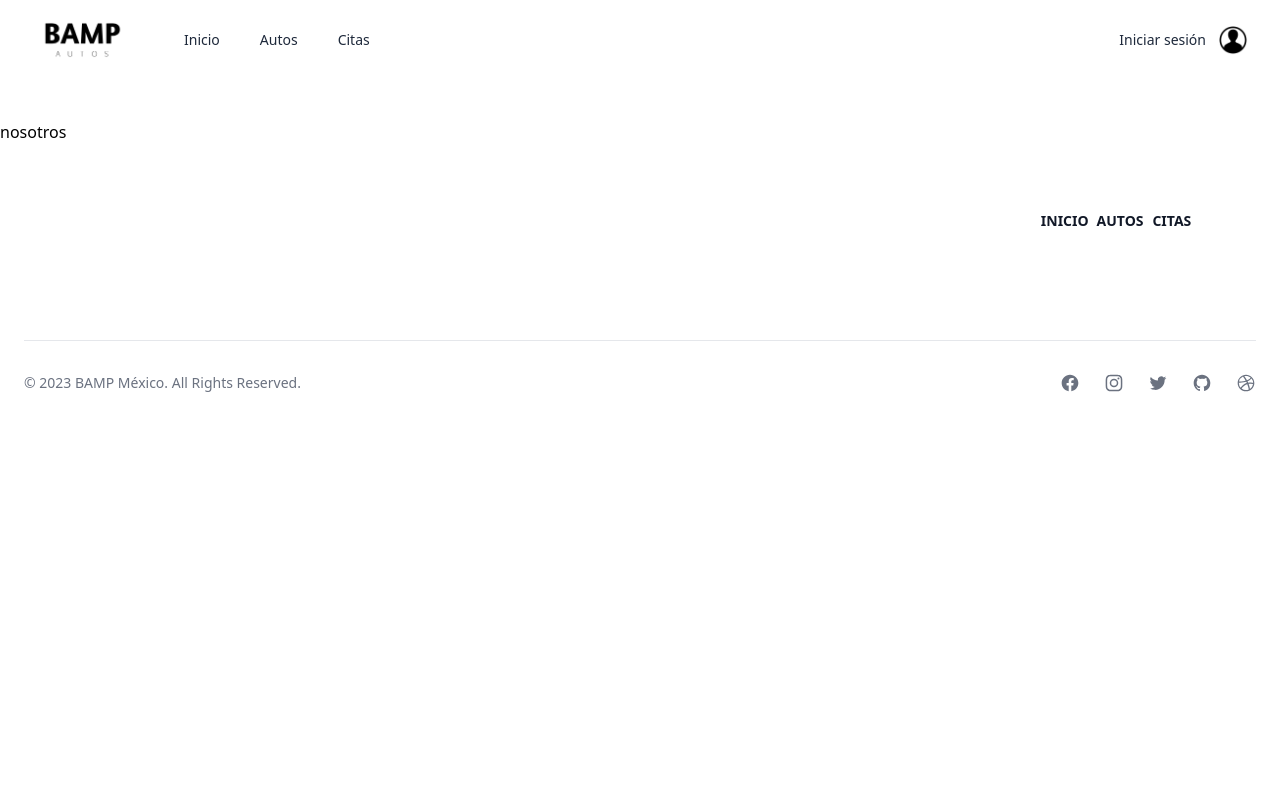
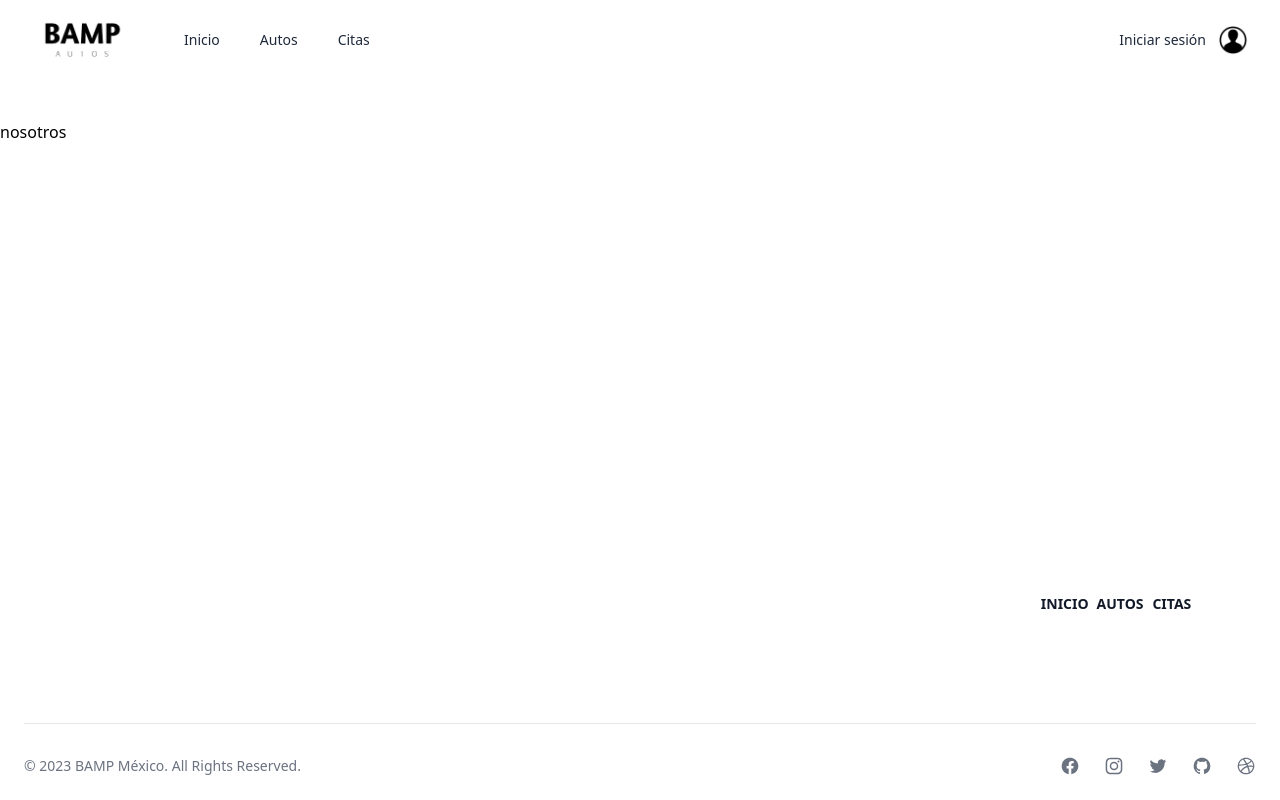
Before and after one commit to EduardoHead18/bamp-frontend, a Next.js app: page /nosotros in a window 1280 px wide. Built offline with nearby package versions, Linux system fonts and the light colour scheme.

Commit message:
fix: navbar always staying in the bottom position

```diff
--- a/components/Layaut.jsx
+++ b/components/Layaut.jsx
@@ -16,9 +16,11 @@
           rel="stylesheet"
         />
       </Head>
-      <HeaderNavbar></HeaderNavbar>
-      {children}
-      <FooterComponent></FooterComponent>
+      <div className="flex flex-col min-h-screen">
+        <HeaderNavbar></HeaderNavbar>
+        <main className="flex-grow">{children}</main>
+        <FooterComponent></FooterComponent>
+      </div>
     </>
   );
 };
```
